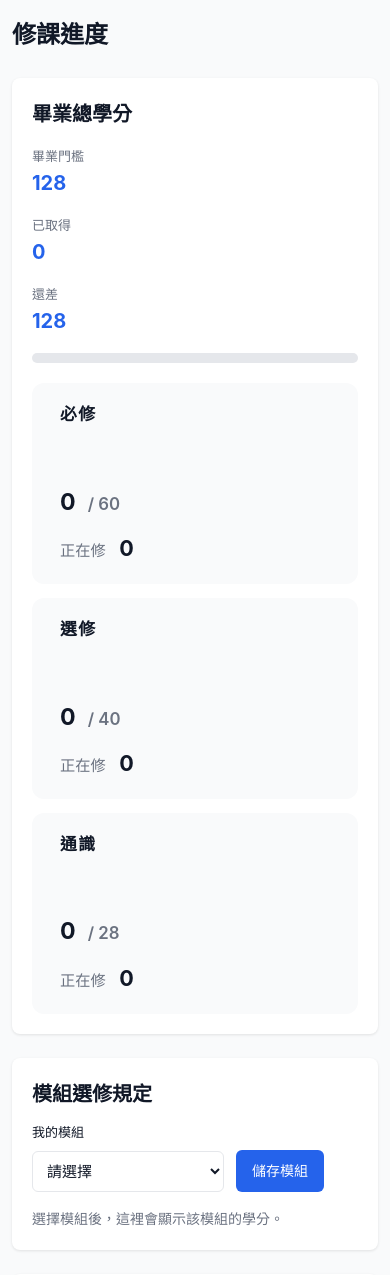
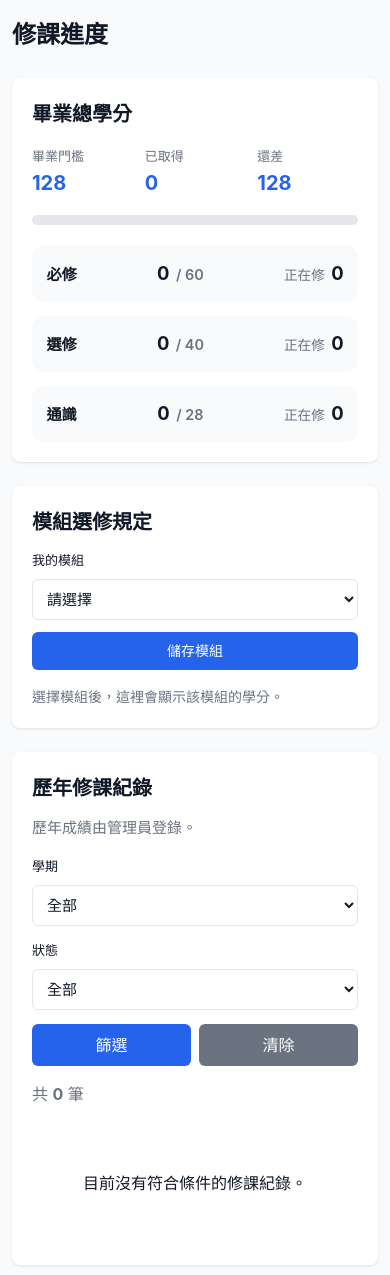
Before and after one commit to 11346070/Class-Schedule, a Django app: page /progress/ in a window 390 px wide. Shown: the part 56-1331 px from the top of the page. Run offline with Django 5.2, Linux system fonts and the light colour scheme; the visitor is signed in with stand-in values (Sample User, id 1); data comes from the database, SQL or seed files in the repository; data that the repository does not hold is empty.

Commit message:
style: keep the progress page inside the phone width
Module limits stack inside the card, and credit rows stay on one line without spilling off the screen.

Co-authored-by: Cursor <cursoragent@cursor.com>

```diff
--- a/static/css/style.css
+++ b/static/css/style.css
@@ -724,18 +724,95 @@ body {
 }
 
 @media (max-width: 768px) {
+    .stats-bar {
+        grid-template-columns: repeat(3, minmax(0, 1fr));
+        gap: 0.75rem;
+    }
+
+    .stat-item {
+        min-width: 0;
+    }
+
     .credit-line {
+        gap: 0.65rem;
+        padding: 0.85rem 0.9rem;
+    }
+
+    .credit-kind {
+        flex-basis: auto;
+        font-size: 0.95rem;
+        letter-spacing: 0;
+    }
+
+    .credit-score {
+        gap: 0.4rem;
+        font-size: 1.15rem;
+    }
+
+    .credit-score small {
+        font-size: 0.9rem;
+    }
+
+    .credit-progress {
+        min-width: 0;
+        gap: 0.4rem;
+        font-size: 0.85rem;
+    }
+
+    .credit-progress strong {
+        font-size: 1.15rem;
+    }
+
+    .module-form {
+        display: grid;
+        grid-template-columns: minmax(0, 1fr);
+        align-items: stretch;
+    }
+
+    .module-form .form-group {
+        min-width: 0;
+        width: 100%;
+    }
+
+    .module-form .btn {
+        width: 100%;
+        height: auto;
+    }
+
+    .module-tile {
+        padding: 1rem 0.9rem 1.05rem;
+        overflow: hidden;
+    }
+
+    .module-metrics {
+        gap: 1rem;
+    }
+
+    .module-pair {
+        grid-template-columns: minmax(0, 1fr) minmax(0, 1fr);
+        gap: 0.85rem 0.75rem;
+    }
+
+    .module-metric {
         flex-direction: column;
         align-items: flex-start;
-        gap: 0.65rem;
-    }
-
-    .credit-progress {
-        justify-content: flex-start;
-    }
-
-    .module-pair {
-        gap: 1.25rem;
+        gap: 0.15rem;
+        min-width: 0;
+    }
+
+    .module-metric span {
+        min-width: 0;
+        font-size: 0.85rem;
+    }
+
+    .module-metric strong {
+        font-size: 1.35rem;
+        max-width: 100%;
+        overflow-wrap: anywhere;
+    }
+
+    .history-filter .form-row {
+        grid-template-columns: 1fr;
     }
 }
 
@@ -1532,8 +1609,7 @@ body {
 
     /* 統計列 */
     .stats-bar {
-        grid-template-columns: 1fr;
-        gap: 1rem;
+        gap: 0.75rem;
     }
 
     /* 搜尋表單 */
--- a/templates/base.html
+++ b/templates/base.html
@@ -13,7 +13,7 @@
             } catch (e) {}
         })();
     </script>
-    <link rel="stylesheet" href="/static/css/style.css?v=20261101a">
+    <link rel="stylesheet" href="/static/css/style.css?v=20261101b">
     {% block extra_css %}{% endblock %}
 </head>
 <body>
--- a/templates/progress.html
+++ b/templates/progress.html
@@ -134,7 +134,7 @@
     <p class="results-count">共 <strong>{{ history_total }}</strong> 筆</p>
     {% if history_total %}
     <div class="course-table-wrapper">
-        <table class="course-table">
+        <table class="course-table history-table">
             <thead>
                 <tr>
                     <th>學期</th>
@@ -148,18 +148,18 @@
             <tbody>
                 {% for row in history_page %}
                 <tr>
-                    <td>{{ row.semester }}</td>
-                    <td>{{ row.course_code }}</td>
-                    <td>
+                    <td data-label="學期">{{ row.semester }}</td>
+                    <td data-label="課程編號">{{ row.course_code }}</td>
+                    <td data-label="課程名稱">
                         {% if row.detail_id %}
                         <a href="{% url 'course_detail' row.detail_id %}">{{ row.course_name }}</a>
                         {% else %}
                         {{ row.course_name }}
                         {% endif %}
                     </td>
-                    <td>{{ row.credits }}</td>
-                    <td><span class="course-type-badge badge-{{ row.course_type }}">{{ row.course_type }}</span></td>
-                    <td>{{ row.status_label }}</td>
+                    <td data-label="學分">{{ row.credits }}</td>
+                    <td data-label="類型"><span class="course-type-badge badge-{{ row.course_type }}">{{ row.course_type }}</span></td>
+                    <td data-label="狀態">{{ row.status_label }}</td>
                 </tr>
                 {% endfor %}
             </tbody>
```
Also changed, not shown: other parts of static/css/style.css (+35 -0 lines).
